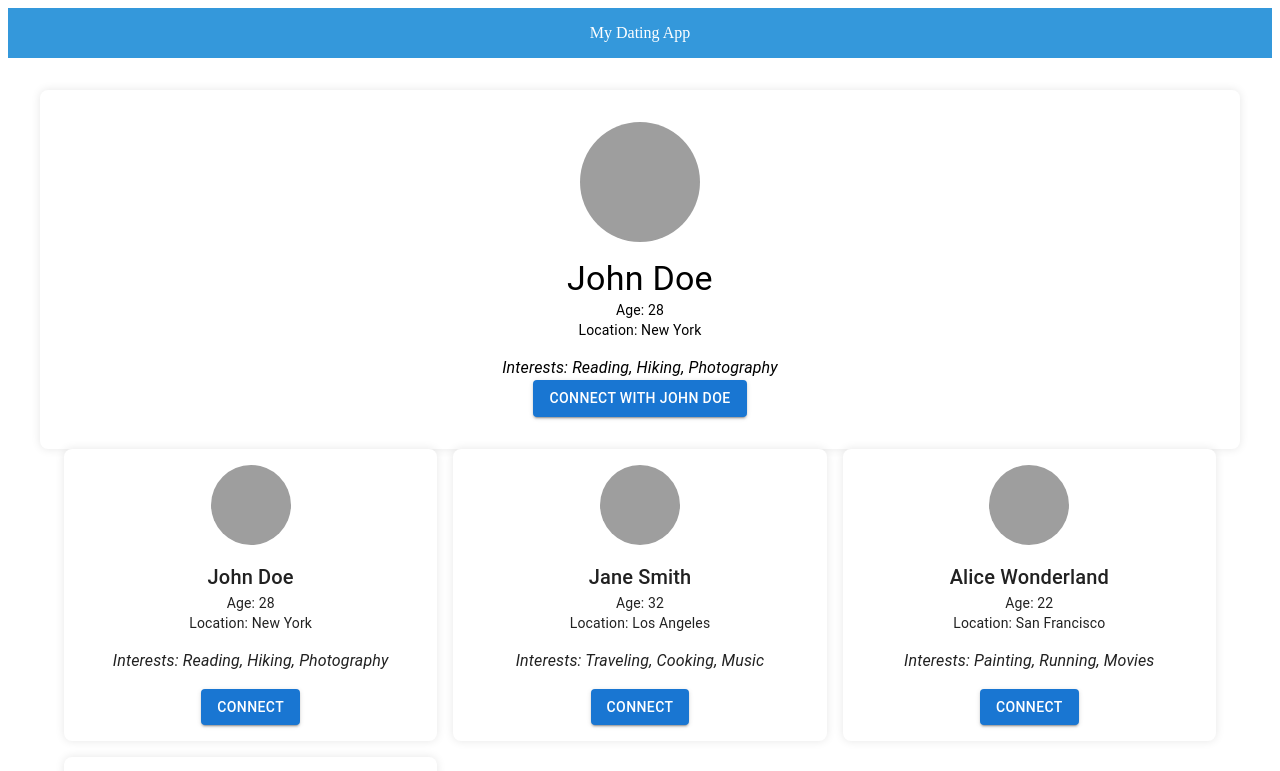
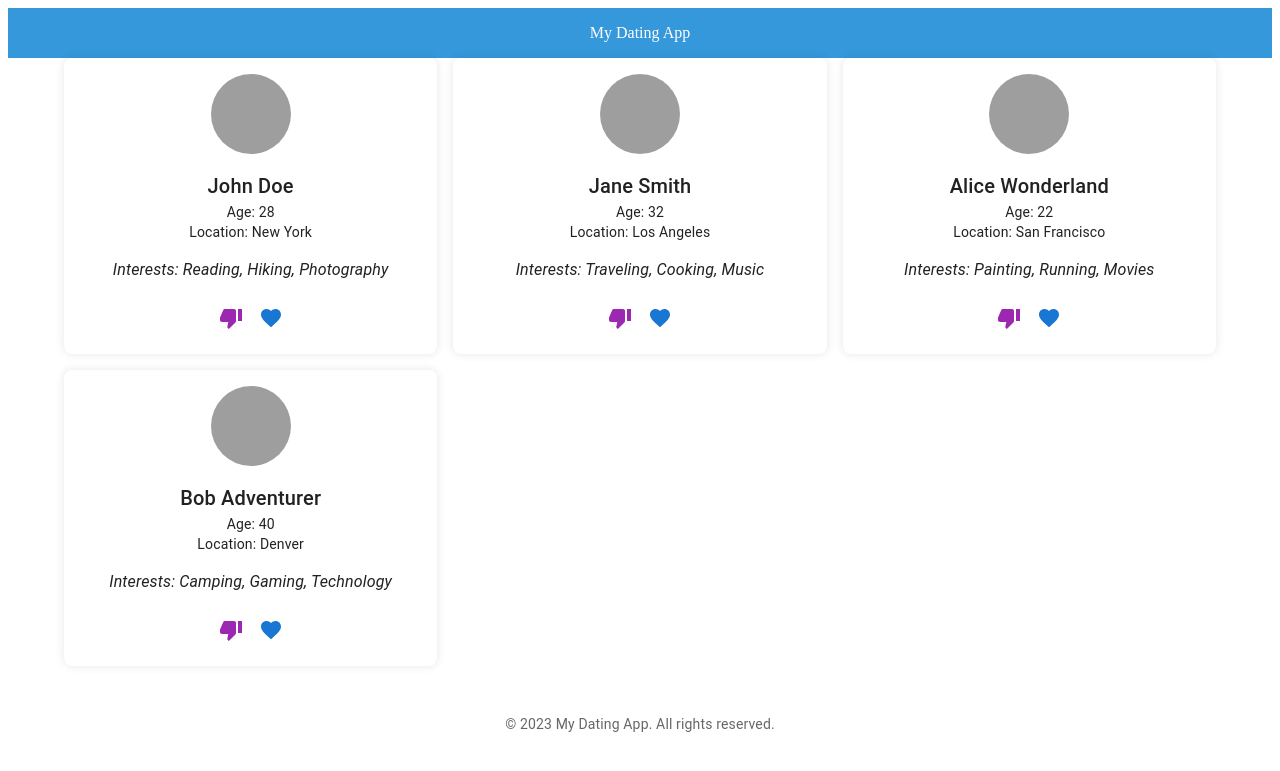
Before and after one commit to oasis63/next-devspace, a Next.js app: page / in a window 1280 px wide. Shown: the top 771 px of the page. Built offline with nearby package versions, Linux system fonts and the light colour scheme; grey boxes are pictures that could not be loaded.

Commit message:
added starting changes for like and dislike

```diff
--- a/components/UserCard/UserCard.tsx
+++ b/components/UserCard/UserCard.tsx
@@ -8,12 +8,18 @@ import {
   Avatar,
   Button,
   styled,
+  IconButton,
 } from "@mui/material";
 import { User } from "@/utils/models";
+import FavoriteIcon from "@mui/icons-material/Favorite";
+import ThumbDownIcon from "@mui/icons-material/ThumbDown";
+import CheckIcon from "@mui/icons-material/Check";
+import CloseIcon from "@mui/icons-material/Close";
 
 interface UserCardProps {
   user: User;
-  onConnect: () => void; // Callback function for the connect button
+  onLike: () => void;
+  onDislike: () => void;
 }
 
 const StyledUserCard = styled(Card)({
@@ -37,11 +43,39 @@ const UserInterests = styled(Typography)({
   fontStyle: "italic",
 });
 
+const ActionButtonsContainer = styled("div")({
+  display: "flex",
+  justifyContent: "space-between",
+  marginTop: "16px",
+});
+
+// round back buttons ,
+const RoundButton = styled(Button)({
+  backgroundColor: "#fff",
+  borderRadius: "50%",
+  padding: "8px",
+  minWidth: "0",
+});
+
+const LikeButton = styled(RoundButton)({
+  // backgroundColor: "#e0f2f1",
+  "&:hover": {
+    backgroundColor: "#e0f2f1",
+  },
+});
+
+const DislikeButton = styled(RoundButton)({
+  // backgroundColor: "#ffebee",
+  "&:hover": {
+    backgroundColor: "#ffebee",
+  },
+});
+
 const ConnectButton = styled(Button)({
   marginTop: "16px",
 });
 
-const UserCard: React.FC<UserCardProps> = ({ user, onConnect }) => {
+const UserCard: React.FC<UserCardProps> = ({ user, onLike, onDislike }) => {
   return (
     <StyledUserCard>
       <UserAvatar src={user?.photos?.[0]} alt={user.name} />
@@ -49,9 +83,23 @@ const UserCard: React.FC<UserCardProps> = ({ user, onConnect }) => {
       <Typography variant="body2">Age: {user.age}</Typography>
       <Typography variant="body2">Location: {user?.location?.city}</Typography>
       <UserInterests>Interests: {user?.interests?.join(", ")}</UserInterests>
-      <ConnectButton variant="contained" color="primary" onClick={onConnect}>
-        Connect
-      </ConnectButton>
+      <ActionButtonsContainer>
+        <IconButton color="secondary" onClick={onDislike}>
+          <ThumbDownIcon />
+        </IconButton>
+        <IconButton color="primary" onClick={onLike}>
+          <FavoriteIcon />
+        </IconButton>
+      </ActionButtonsContainer>
+
+      {/* <ActionButtonsContainer>
+        <DislikeButton onClick={onDislike}>
+          <CloseIcon />
+        </DislikeButton>
+        <LikeButton onClick={onLike}>
+          <CheckIcon />
+        </LikeButton>
+      </ActionButtonsContainer> */}
     </StyledUserCard>
   );
 };
--- a/components/UserList/UserList.tsx
+++ b/components/UserList/UserList.tsx
@@ -20,9 +20,13 @@ interface UserListProps {
 }
 
 const UserList: React.FC<UserListProps> = ({ users }) => {
-  const handleConnect = (userId: any) => {
+  const handleLike = (userId: any) => {
     // Implement your logic to handle connecting with a user
-    console.log(`Connect with user ${userId}`);
+    console.log(`Liked the user ${userId}`);
+  };
+  const handleDislike = (userId: any) => {
+    // Implement your logic to handle connecting with a user
+    console.log(`Dislike the user ${userId}`);
   };
   return (
     <Container>
@@ -34,7 +38,8 @@ const UserList: React.FC<UserListProps> = ({ users }) => {
           <Grid item key={user.userId} xs={12} sm={6} md={4}>
             <UserCard
               user={user}
-              onConnect={() => handleConnect(user?.userId)}
+              onLike={() => handleLike(user?.userId)}
+              onDislike={() => handleDislike(user?.userId)}
             />
           </Grid>
         ))}
--- a/package.json
+++ b/package.json
@@ -13,6 +13,7 @@
   "dependencies": {
     "@emotion/react": "^11.11.1",
     "@emotion/styled": "^11.11.0",
+    "@mui/icons-material": "^5.14.16",
     "@mui/material": "^5.14.17",
     "@types/morgan": "^1.9.9",
     "mongoose": "^8.0.0",
--- a/pages/index.tsx
+++ b/pages/index.tsx
@@ -41,7 +41,7 @@ const Home = () => {
     <>
       <Header />
       <main>
-        <FeaturedUser user={featuredUser} /> {/* Add FeaturedUser component */}
+        {/* <FeaturedUser user={featuredUser} /> */}
         <UserList users={mockUsers} />
       </main>
       <FooterMui />
```
Also changed, not shown: 1 other file (tests, documents, lock files or other folders).
